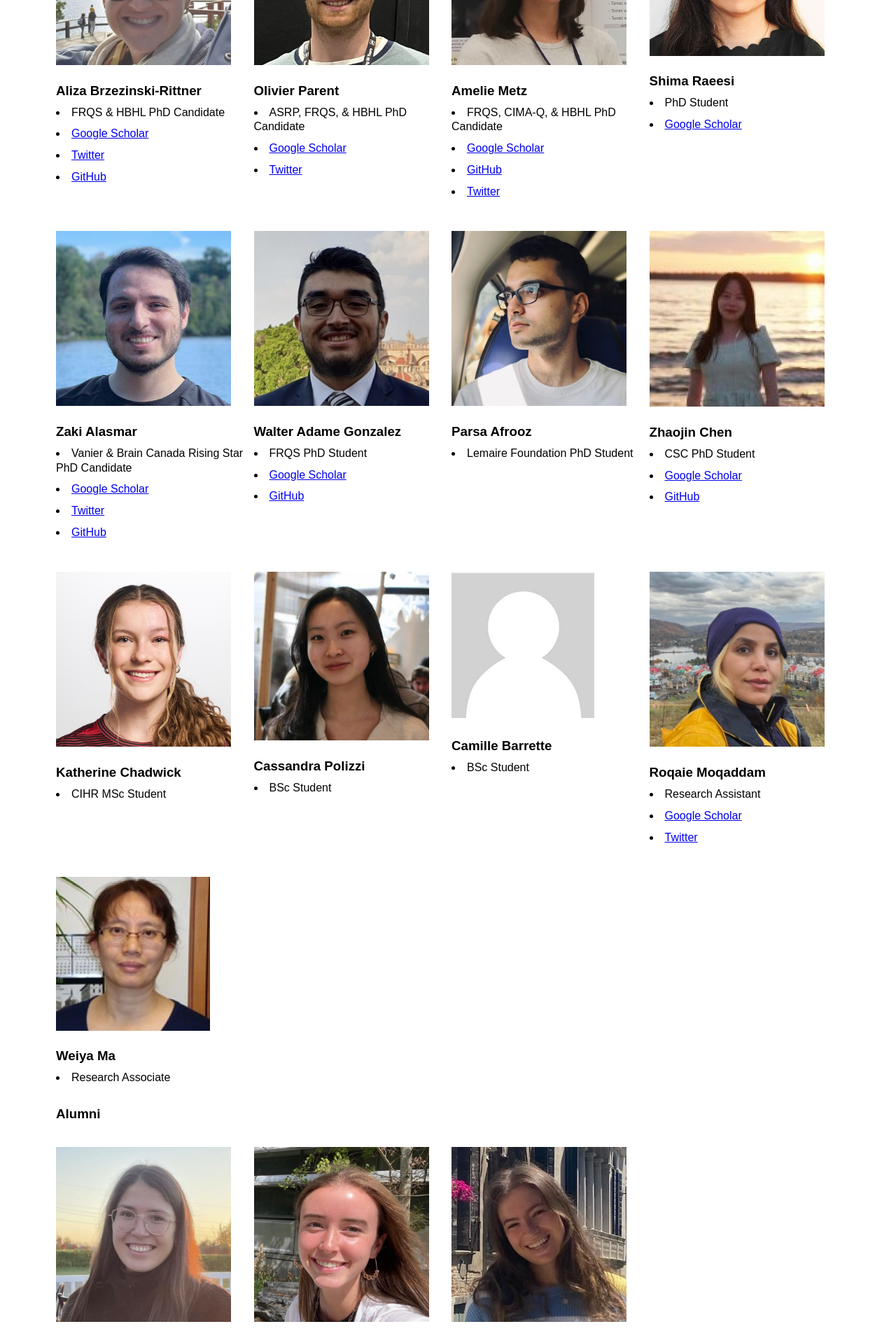
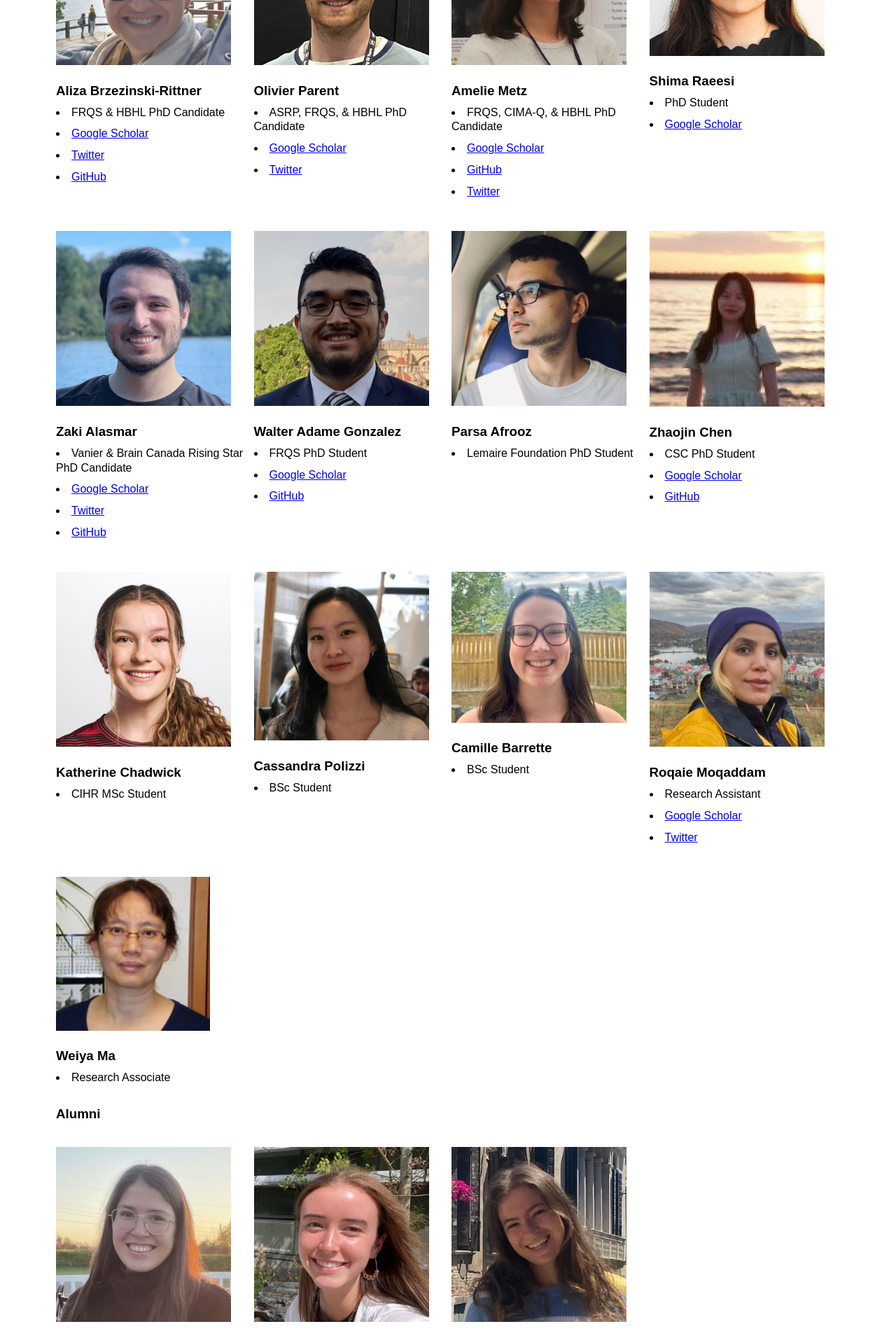
Before and after one commit to VANDAlab/VANDAlab.github.io, a Jekyll site: the page team.html, which Jekyll copies as it is, in a window 1280 px wide. Shown: the part 829-2741 px from the top of the page at 70% size. Built offline with Jekyll 4.4.1, drawn with Linux system fonts in a browser that asks for light colours.

Commit message:
Update team.html

```diff
--- a/team.html
+++ b/team.html
@@ -132,7 +132,7 @@
       </div>
 
        <div class="person">
-          <img src="team/empty.png" alt="empty">
+          <img src="team/camille.jpeg" alt="empty">
         <h3>Camille Barrette</h3>
         <li>BSc Student</li>
       </div>
```
